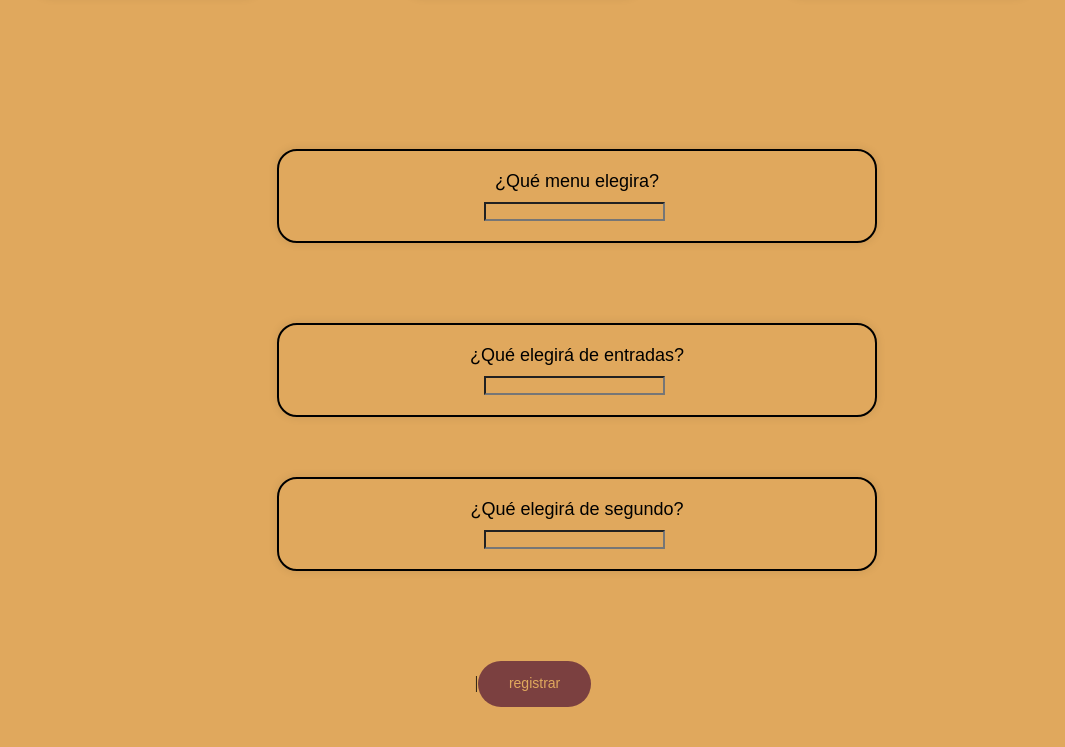
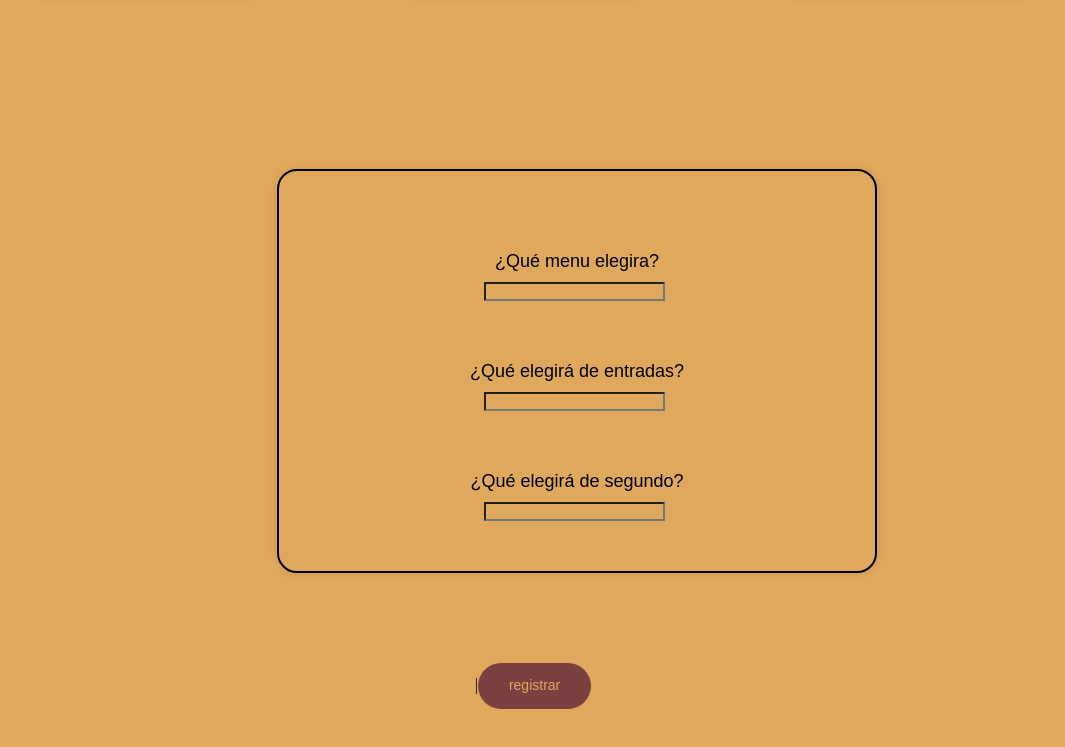
Before and after one commit to Eutanasi0/SevenDe, a website: page back/front/files/solicitud.html in a window 1280 px wide. Shown: the part 731-1478 px from the top of the page, without its empty margins (107-1172 px from the left). Drawn offline with nearby package versions, Linux system fonts and the light colour scheme; a web font is replaced by a local one.

Commit message:
Update solicitud.html

```diff
--- a/back/front/files/solicitud.html
+++ b/back/front/files/solicitud.html
@@ -245,6 +245,14 @@
         position: relative;
     }
 
+    .inicio2{
+        height: 100%;
+        width: 100%;
+        min-height: 100vh;
+        position: relative;
+        margin-top: 100px;
+    }
+
     .inicio header .logo h2 a{
         display: block;
         font-size: 200px;
@@ -313,13 +321,13 @@
     .opciones-entradas{
         font-family: 'workbench', sans-serif;
         text-align: center;
-        margin-top: 80px;
+        margin-top: 60px;
         color: black ;
     }
     .opciones-menu{
         font-family: 'Workbench', sans-serif;
         text-align: center;
-        margin-top: 80px;
+        margin-top: 60px;
         color: black;
     }
     .opciones-segundo-plato {
@@ -365,6 +373,7 @@
         border: 2px solid black;
         margin-left: 30%;
         margin-right: 30%;
+        margin-top: 100px;
 
     }
 
@@ -444,20 +453,23 @@
 
         </div>
     </section>
-    <section class="inicio">
-        <div class="opciones-menu" id="box-com" style="margin-bottom: 30px;">
+    <section class="inicio2">
+        <div id="box-com">
+            <div class="opciones-menu"  style="margin-bottom: 30px;">
                 <label for="menutipo">¿Qué menu elegira?</label>
                 <input type="text" id="menutipo" name="menustipo">
             </div>
 
-        <div class="opciones-entradas" id="box-com" style="margin-bottom: 30px;">
+            <div class="opciones-entradas"  style="margin-bottom: 30px;">
                 <label for="entrada1">¿Qué elegirá de entradas?</label>
                 <input type="text" id="entrada1" name="entradas">
             </div>
-        <div class="opciones-segundo-plato" id="box-com" style="margin-bottom: 30px;">
+            <div class="opciones-segundo-plato"  style="margin-bottom: 30px;">
                 <label for="segundoPlato">¿Qué elegirá de segundo?</label>
                 <input type="text" id="segundoPlato" name="segundoPlato">
             </div>
+        </div>
+
 
         <div class="registrarboton">
             |<button onclick="" class="registrar">registrar</button>
```
Lines whose indentation alone changed are shown as unchanged.
